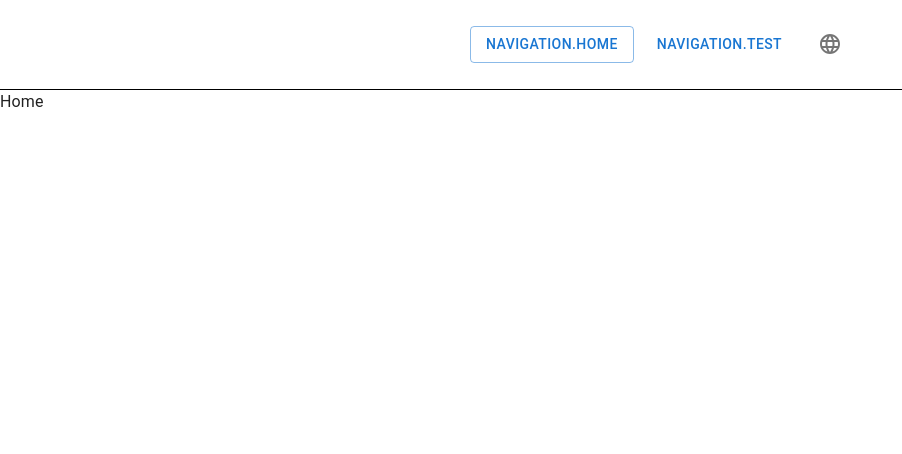
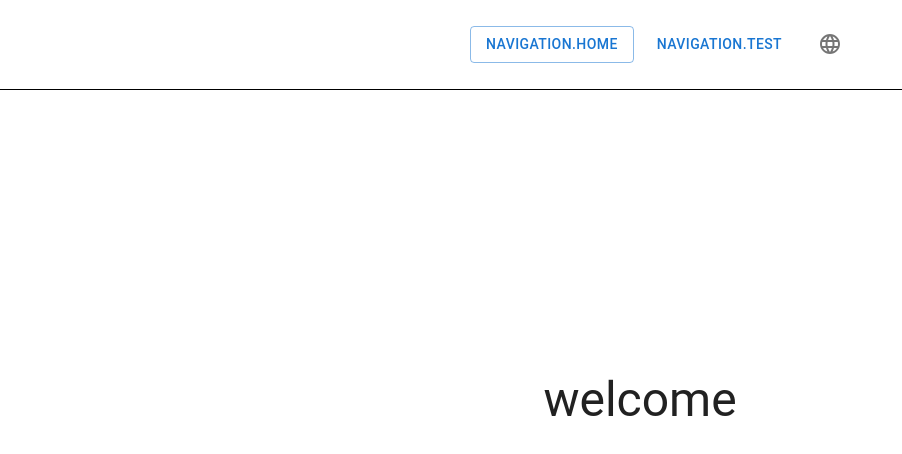
Before and after one commit to barantarasNEW/pass-test, a React (Create React App) app: page /#/ in a window 1280 px wide. Shown: the top 454 px of the page, without its empty margins (0-902 px from the left). Built offline with nearby package versions, Linux system fonts and the light colour scheme.

Commit message:
created pages for projects

```diff
--- a/src/pages/Home/Home.tsx
+++ b/src/pages/Home/Home.tsx
@@ -1,8 +1,17 @@
+import { useTranslation } from "react-i18next";
+import {Typography} from '@mui/material';
+
+import { HomeSection } from "./Styles";
+
 const Home = () => {
+  const {t} = useTranslation();
+
   return (
-    <section>
-      Home
-    </section>
+    <HomeSection>
+      <Typography variant="h3">
+        {t('welcome')}
+      </Typography>
+    </HomeSection>
   );
 };
 
--- /dev/null
+++ b/src/pages/Home/Styles.ts
@@ -0,0 +1,8 @@
+import {styled} from '@mui/material';
+
+export const HomeSection = styled('section')(() => ({
+  position: 'absolute',
+  top: '50%',
+  left: '50%',
+  transform: 'translate(-50%, -50%)'
+}));
--- /dev/null
+++ b/src/pages/Test/Styles.ts
@@ -0,0 +1,8 @@
+import {styled} from '@mui/material';
+
+export const TestSection = styled('section')(() => ({
+  position: 'absolute',
+  top: "50%",
+  left: "50%",
+  transform: "translate(-50%, -50%)"
+}));
--- /dev/null
+++ b/src/pages/Test/Test.tsx
@@ -0,0 +1,84 @@
+import { useEffect, useState } from "react";
+import { useForm } from "react-hook-form";
+import { yupResolver } from "@hookform/resolvers/yup";
+import { useTranslation } from "react-i18next";
+import { Input, Button, Typography, Stack } from '@mui/material';
+
+import ProgressBar from "../../components/ProgressBar/ProgressBar";
+
+import { defaultValues, validation } from "./form";
+import { progress } from "./constants";
+import { TestSection } from "./Styles";
+
+const Test = () => {
+  const {t} = useTranslation();
+  const [values, setValues] = useState(progress.default);
+  const [message, setMessage] = useState('Easy');
+
+  const {register, formState: {errors, isValid}, reset } = useForm({
+    mode: "onChange",
+    resolver: yupResolver(validation),
+    defaultValues,
+  });
+
+  useEffect(() => {
+    if (isValid) {
+      setValues(progress.strong);
+      setMessage(t('validation:strong'));
+
+      return;
+    }
+
+    setValues(() => {
+      const message = errors.password?.message;
+      const type = errors.password?.type;
+
+      if (type === 'min') {
+        setMessage(t('validation:min'));
+
+        return progress.min;
+      } else if (message === 'easy') {
+        setMessage(t('validation:easy'));
+
+        return progress.easy;
+      } else if (message === 'medium') {
+        setMessage(t('validation:medium'));
+
+        return progress.medium;
+      } else {
+        setMessage(t('validation:required'));
+
+        return progress.default;
+      }
+    });
+  }, [errors.password, isValid, t]);
+
+  return (
+    <TestSection>
+      <Stack spacing={{ xs: 2 }} alignItems="center" justifyContent="center">
+          <Input
+            {...register("password")}
+            type="password"
+            name="password"
+            size="medium"
+            autoFocus
+          />
+
+        <ProgressBar colors={values} />
+
+        <Typography variant="subtitle1" color={values[1]} align="center">
+          {message}
+        </Typography>
+
+        {<Button
+          disabled={!isValid}
+          onClick={() => reset}
+        >
+          {t('clear')}
+        </Button>}
+      </Stack>
+    </TestSection>
+  );
+};
+
+export default Test;
--- /dev/null
+++ b/src/pages/Test/constants.ts
@@ -0,0 +1,7 @@
+export const progress = {
+  default: ["gray", "gray", "gray"],
+  min: ['red', 'red', 'red'],
+  easy: ['red', 'gray', 'gray'],
+  medium: ['yellow', 'yellow', 'gray'],
+  strong: ['green', 'green', 'green'],
+}
--- /dev/null
+++ b/src/pages/Test/form.ts
@@ -0,0 +1,30 @@
+import {object, string} from 'yup';
+import '../../common/yupLocale';
+
+const strongPattern = /^(?=.*\d)(?=.*[a-zA-Z])(?=.*[\W_])[\w\W]+$/;
+const mediumPattern = /(?=.*\d)(?=.*[a-zA-Z])|(?=.*\d)(?=.*[^\w\s])|(?=.*[a-zA-Z])(?=.*[^a-zA-Z0-9\s])/;
+
+export const defaultValues = {
+  password: '',
+};
+
+export const validation = object().shape({
+  password: string()
+    .required()
+    .min(8)
+    .test(
+      'password-strength',
+      'easy',
+      function (value: string) {
+        if (strongPattern.test(value)) {
+          return true;
+        };
+
+        if (mediumPattern.test(value)) {
+          return this.createError({
+            message: 'medium',
+          });
+        };
+      }
+    ),
+});
```
Also changed, not shown: src/pages/Test/types.ts (added, +3 -0 lines).
